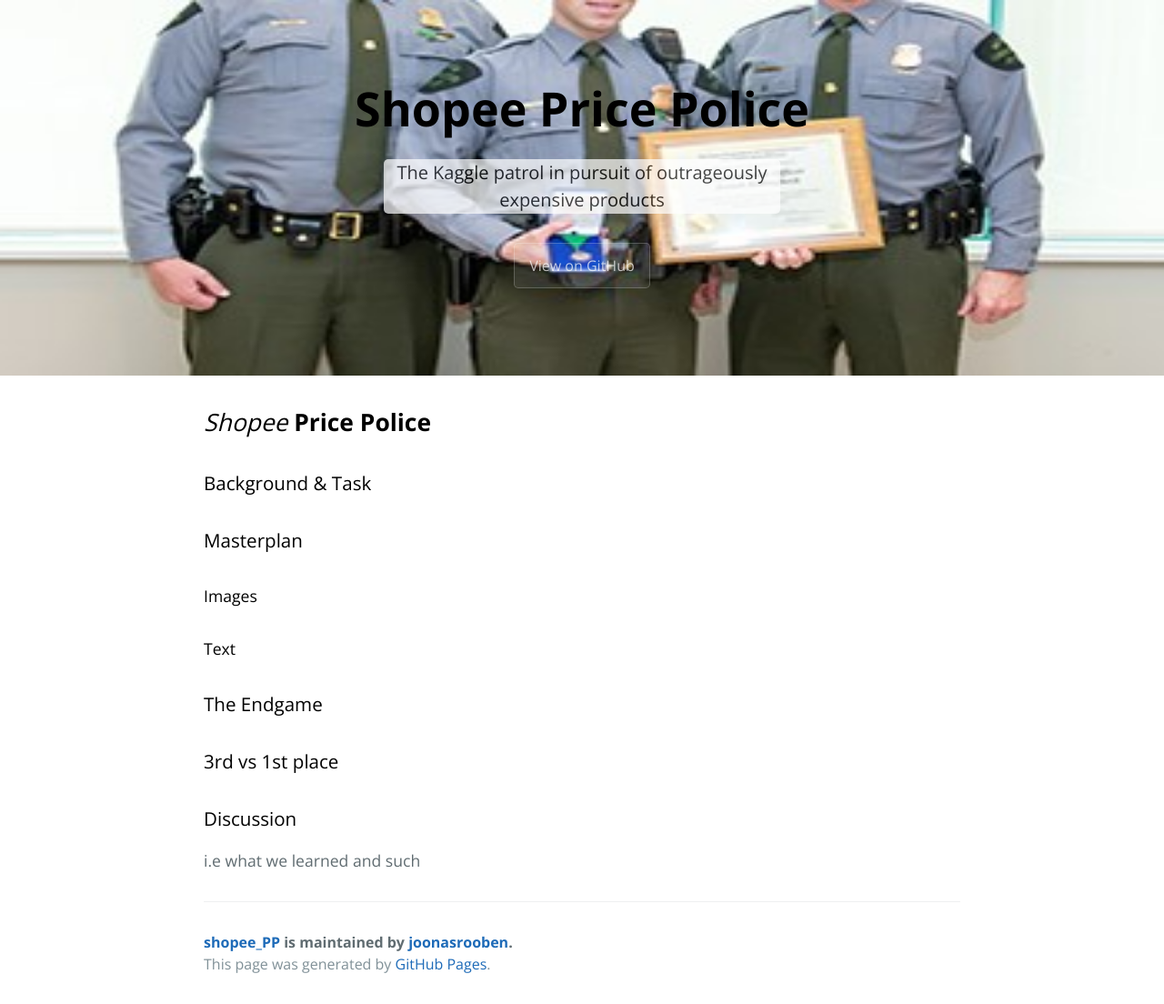
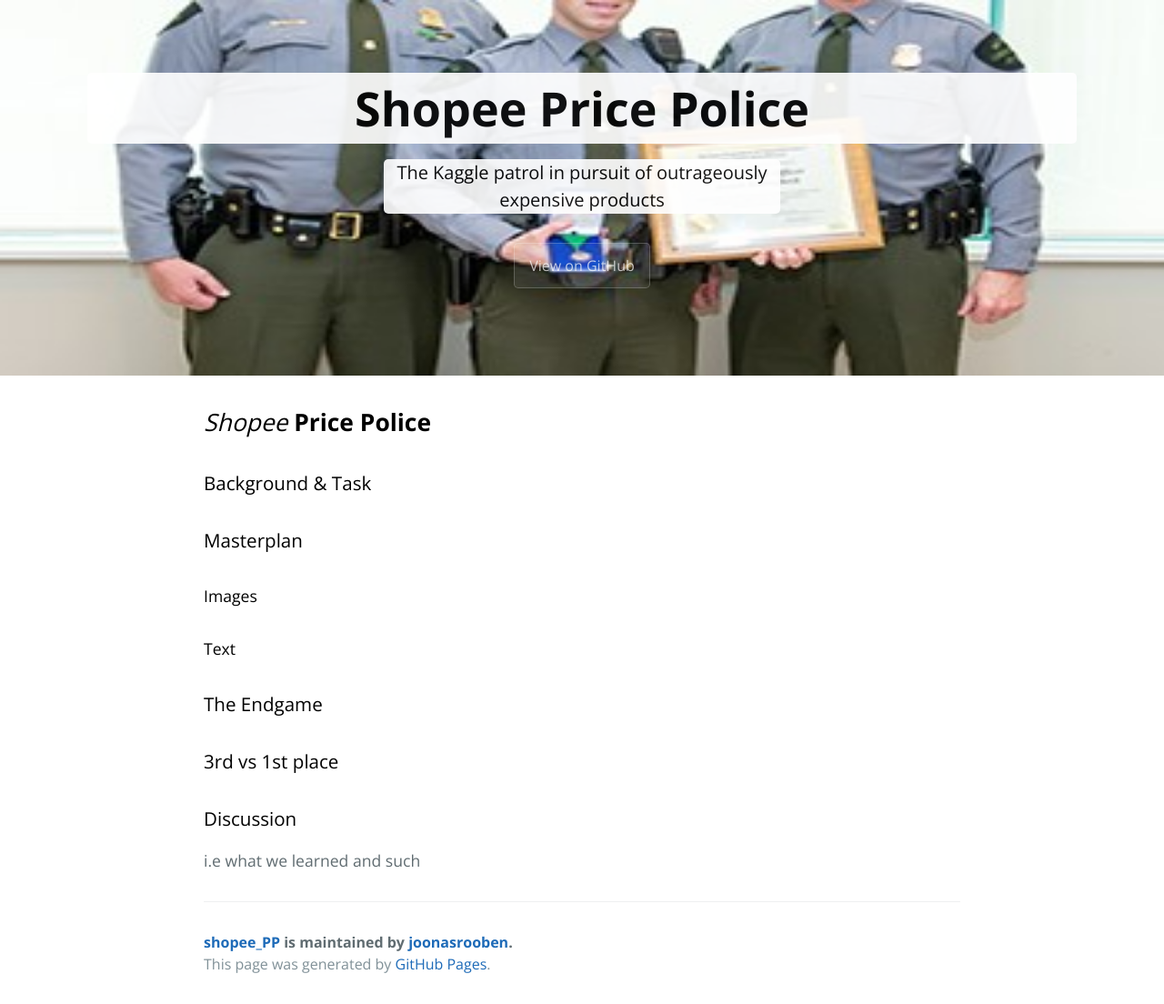
Before and after one commit to joonasrooben/shopee_PP, a Jekyll site: the page built from index.md, in a window 1280 px wide. Shown: the whole page at 91% size. Built offline with Jekyll 4.4.1, drawn with Linux system fonts in a browser that asks for light colours; our own code applies the rules of GitHub Pages for plain Markdown files.

Commit message:
Update jekyll-theme-cayman.scss

```diff
--- a/_sass/jekyll-theme-cayman.scss
+++ b/_sass/jekyll-theme-cayman.scss
@@ -126,6 +126,9 @@
 .project-name {
   margin-top: 0;
   margin-bottom: 0.1rem;
+  background-color: white;
+  border-radius: 5px;
+  opacity:0.9;
 
   @include large {
     font-size: 3.25rem;
@@ -143,7 +146,7 @@
 .project-tagline {
   margin-bottom: 2rem;
   font-weight: normal;
-  opacity: 0.7;
+  opacity: 0.9;
   background-color: white;
   border-radius:5px;
   margin-left:30%;
```
